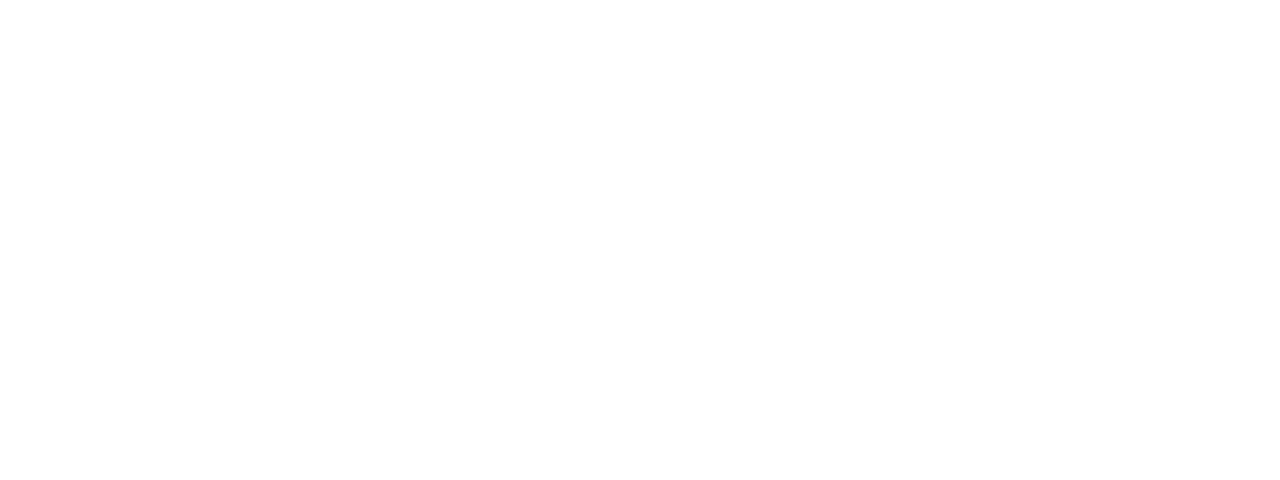
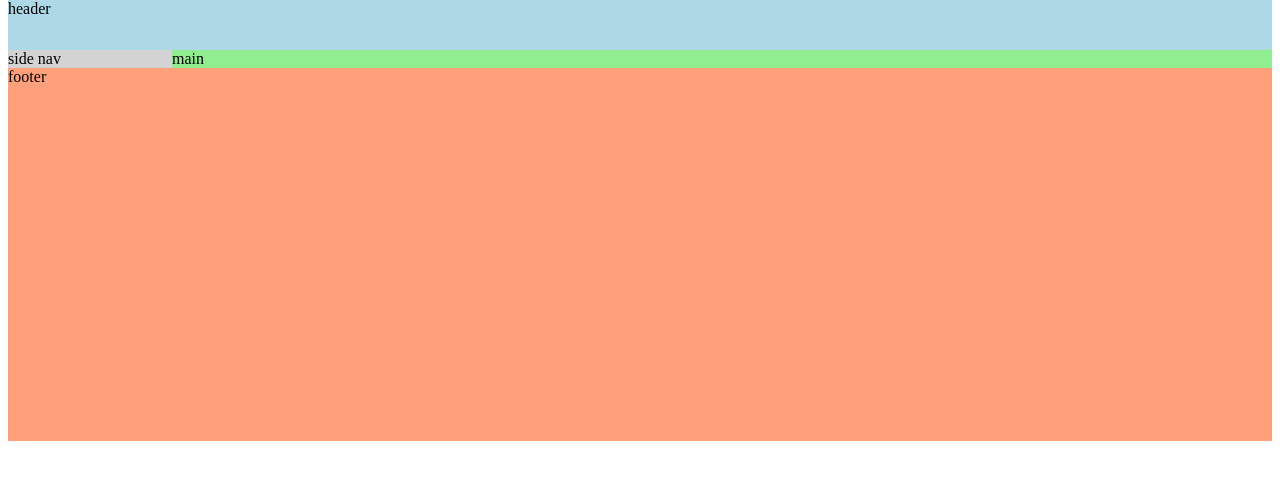
Before and after one commit to codestates-seb/seb41_pre_038, a React (Create React App) app in the folder client/: page / in a window 1280 px wide. Shown: the top 480 px of the page. Built offline with nearby package versions, Linux system fonts and the light colour scheme.

Commit message:
레이아웃 설정

```diff
--- a/client/package.json
+++ b/client/package.json
@@ -9,6 +9,8 @@
     "react": "^18.2.0",
     "react-dom": "^18.2.0",
     "react-scripts": "5.0.1",
+    "redux": "^4.2.0",
+    "styled-components": "^5.3.6",
     "web-vitals": "^2.1.4"
   },
   "scripts": {
--- a/client/public/index.html
+++ b/client/public/index.html
@@ -4,10 +4,7 @@
 		<meta charset="utf-8" />
 		<meta name="viewport" content="width=device-width, initial-scale=1" />
 		<meta name="theme-color" content="#000000" />
-    <meta
-      name="description"
-      content="Web site created using create-react-app"
-    />
+		<meta name="description" content="Web site created using create-react-app" />
 		<title>React App</title>
 	</head>
 	<body>
--- /dev/null
+++ b/client/src/App.css
@@ -0,0 +1,5 @@
+body {
+	padding: 0;
+	margin: 0;
+	box-sizing: border-box;
+}
--- a/client/src/App.js
+++ b/client/src/App.js
@@ -1,9 +1,28 @@
+import styled from 'styled-components';
+import Header from './Components/Header';
+import SideNav from './Components/SideNav';
+import Main from './Components/Main';
+import Footer from './Components/Footer';
+import './App.css';
+
 function App() {
-  return (
-    <div className="App">
+	const Body = styled.div`
+		display: flex;
+		justify-content: center;
+		width: 1264px;
+		margin: 0 auto;
+	`;
 
-    </div>
-  );
+	return (
+		<div className='App'>
+			<Header />
+			<Body>
+				<SideNav />
+				<Main />
+			</Body>
+			<Footer />
+		</div>
+	);
 }
 
 export default App;
--- /dev/null
+++ b/client/src/Components/Footer.js
@@ -0,0 +1,22 @@
+import styled from 'styled-components';
+
+const Footer = () => {
+	const Container = styled.footer`
+		width: 100%;
+		height: 372.75px;
+		display: flex;
+		justify-content: center;
+
+		& > div {
+			width: 1264px;
+			background-color: lightsalmon;
+		}
+	`;
+	return (
+		<Container>
+			<div>footer</div>
+		</Container>
+	);
+};
+
+export default Footer;
--- /dev/null
+++ b/client/src/Components/Header.js
@@ -0,0 +1,23 @@
+import styled from 'styled-components';
+
+const Header = () => {
+	const Container = styled.header`
+		width: 100%;
+		height: 50px;
+		display: flex;
+		justify-content: center;
+
+		& > div {
+			width: 1264px;
+			background-color: lightblue;
+		}
+	`;
+
+	return (
+		<Container>
+			<div>header</div>
+		</Container>
+	);
+};
+
+export default Header;
--- /dev/null
+++ b/client/src/Components/Main.js
@@ -0,0 +1,12 @@
+import styled from 'styled-components';
+
+const Main = () => {
+	const Container = styled.main`
+		background-color: lightgreen;
+		/* flex-grow: 1; */
+		width: 1100px;
+	`;
+	return <Container>main</Container>;
+};
+
+export default Main;
--- /dev/null
+++ b/client/src/Components/SideNav.js
@@ -0,0 +1,11 @@
+import styled from 'styled-components';
+
+const SideNav = () => {
+	const Container = styled.nav`
+		background-color: lightgray;
+		width: 164px;
+	`;
+	return <Container>side nav</Container>;
+};
+
+export default SideNav;
```
Also changed, not shown: 1 other file (tests, documents, lock files or other folders). Lines whose indentation alone changed are shown as unchanged.
